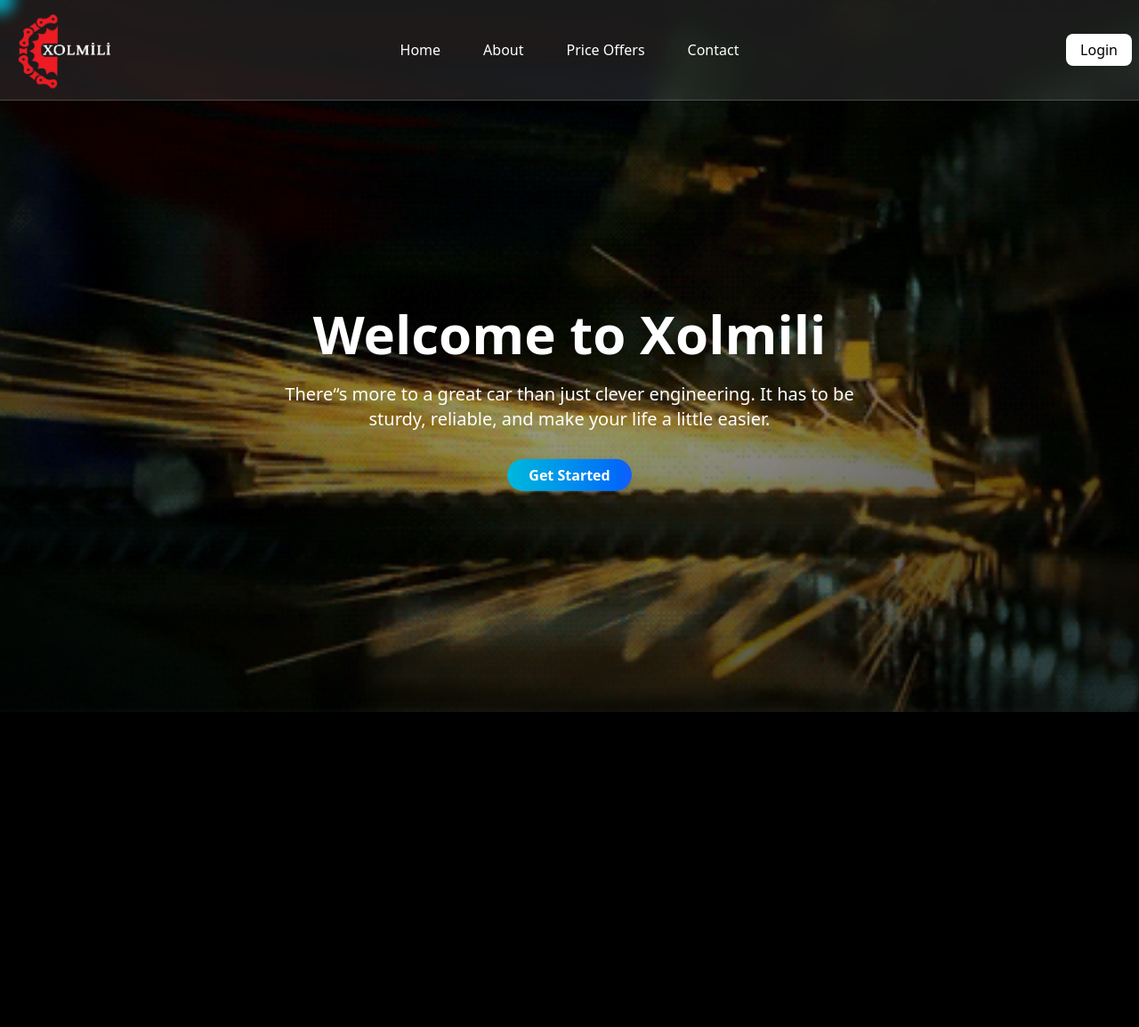
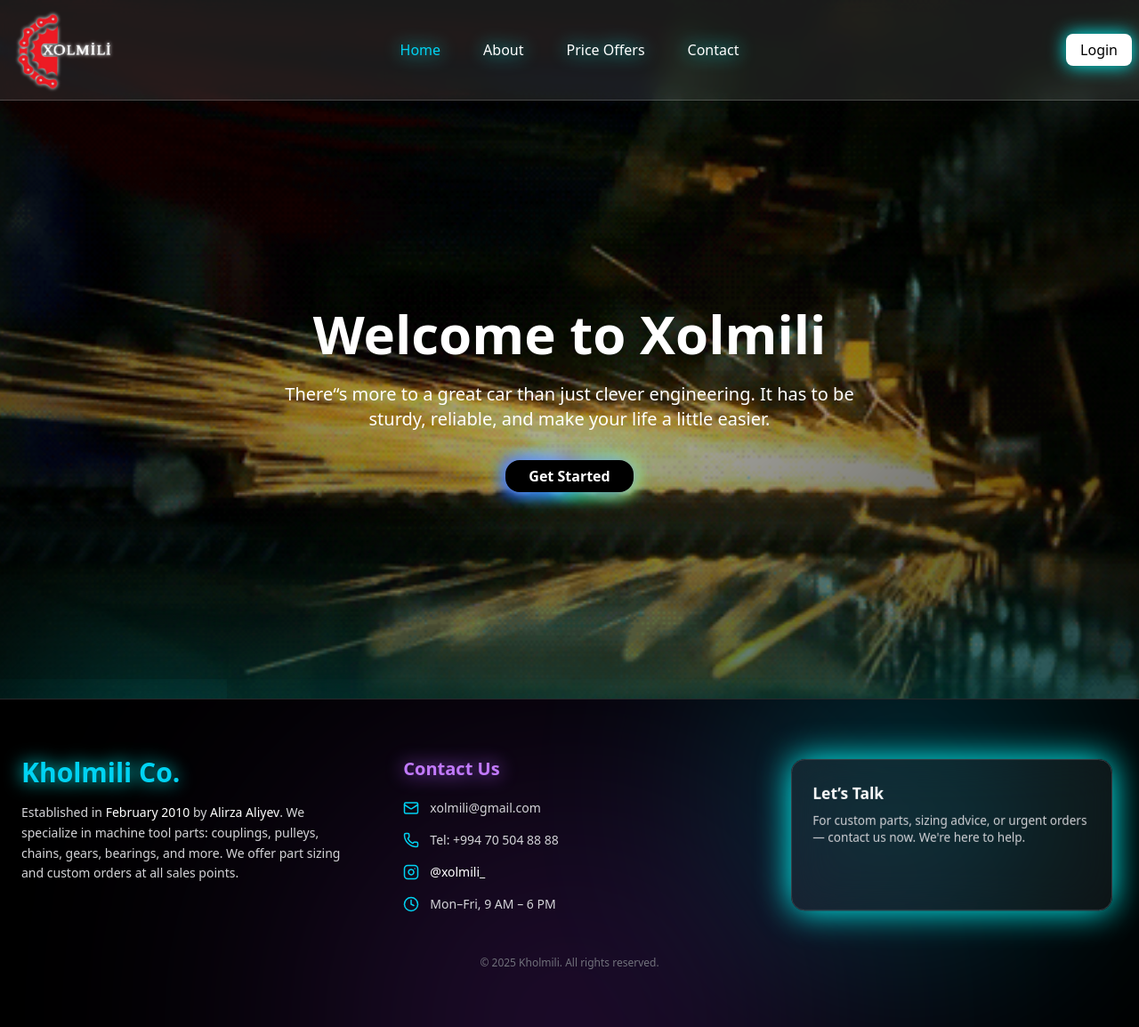
Before and after one commit to hasanasadov/xolmili, a Next.js app: page / in a window 1280 px wide. Shown: the whole page at 89% size. Before the commit the page ends 800 px from the top, so only its background shows below. Built offline with nearby package versions, Linux system fonts and the light colour scheme.

Commit message:
footer added

```diff
--- a/app/globals.css
+++ b/app/globals.css
@@ -120,3 +120,15 @@
     @apply bg-background text-foreground;
   }
 }
+
+.hoverUnderline:hover {
+  content: "";
+  position: absolute;
+  left: 0;
+  right: 0;
+  bottom: -2px;
+  height: 1px;
+  background-color: white;
+  transform: scaleX(0);
+  transition: transform 0.3s ease-in-out;
+}
--- a/app/layout.tsx
+++ b/app/layout.tsx
@@ -3,6 +3,7 @@ import "./globals.css";
 import Navbar from "@/components/shared/Navbar";
 import NeonCursor from "@/components/shared/NeonCursor";
 import { ScrollToTop } from "@/components/shared/ScrollToTop";
+import Footer from "@/components/shared/Footer";
 
 export const metadata: Metadata = {
   title: "Xolmili official website",
@@ -16,11 +17,18 @@ export default function RootLayout({
 }>) {
   return (
     <html lang="en">
+      <head>
+        <link
+          href="https://fonts.googleapis.com/css2?family=Orbitron:wght@500&display=swap"
+          rel="stylesheet"
+        />
+      </head>
       <body className=" bg-black">
         <Navbar />
         <ScrollToTop />
         <NeonCursor />
         <div>{children}</div>
+        <Footer />
       </body>
     </html>
   );
--- a/app/page.tsx
+++ b/app/page.tsx
@@ -1,6 +1,6 @@
 "use client";
 
-import { Button } from "@/components/ui/button";
+import RGBButton from "@/components/shared/RGButton";
 import React from "react";
 
 const HomePage = () => {
@@ -26,12 +26,9 @@ const HomePage = () => {
             There&ldquo;s more to a great car than just clever engineering. It
             has to be sturdy, reliable, and make your life a little easier.
           </p>
-          <Button
-            onClick={() => (window.location.href = "/about")}
-            className="bg-gradient-to-r cursor-pointer duration-500 from-cyan-500 to-blue-600 hover:from-blue-600 hover:to-cyan-500 text-white font-bold py-3 px-6 rounded-full shadow-lg transition-transform transform hover:scale-105 animate-bounce"
-          >
+          <RGBButton onClick={() => (window.location.href = "/contact")}>
             Get Started
-          </Button>
+          </RGBButton>
         </div>
       </div>
     </div>
--- /dev/null
+++ b/components/shared/Footer.tsx
@@ -0,0 +1,97 @@
+"use client";
+
+import { motion } from "framer-motion";
+import { Mail, Instagram, Phone, Clock } from "lucide-react";
+
+export default function Footer() {
+  return (
+    <footer className="relative bg-black text-white px-6 py-16 overflow-hidden border-t border-zinc-800 shadow-[0_-10px_200px_#0ff5]">
+      <div className="container mx-auto relative z-10">
+        {/* Neon glow background effect */}
+        <div className="absolute inset-0 pointer-events-none">
+          <div className="absolute top-0 left-1/2 w-[600px] h-[600px] -translate-x-1/2 bg-purple-500 opacity-20 rounded-full blur-[150px]" />
+          <div className="absolute bottom-0 right-10 w-[400px] h-[400px] bg-cyan-400 opacity-20 rounded-full blur-[120px]" />
+        </div>
+
+        <motion.div
+          initial={{ opacity: 0, y: 60 }}
+          animate={{ opacity: 1, y: 0 }}
+          transition={{ duration: 0.9 }}
+          className="relative z-10  mx-auto grid grid-cols-1 md:grid-cols-3 gap-14"
+        >
+          {/* Company Info */}
+          <div>
+            <h2 className="text-3xl font-extrabold mb-4 text-cyan-400 drop-shadow-[0_0_10px_#0ff]">
+              Kholmili Co.
+            </h2>
+            <p className="text-sm text-zinc-300 leading-relaxed">
+              Established in{" "}
+              <span className="text-white font-medium">February 2010</span> by{" "}
+              <span className="text-white font-medium">Alirza Aliyev</span>. We
+              specialize in machine tool parts: couplings, pulleys, chains,
+              gears, bearings, and more. We offer part sizing and custom orders
+              at all sales points.
+            </p>
+          </div>
+
+          {/* Contact Info */}
+          <div>
+            <h3 className="text-xl font-semibold mb-5 text-purple-400 drop-shadow-[0_0_10px_#a855f7]">
+              Contact Us
+            </h3>
+            <ul className="space-y-4 text-sm text-zinc-300">
+              <li className="flex items-center gap-3">
+                <Mail className="text-cyan-400" size={18} /> xolmili@gmail.com
+              </li>
+              <li className="flex items-center gap-3">
+                <Phone className="text-cyan-400" size={18} /> Tel: +994 70 504
+                88 88
+              </li>
+              <li className="flex items-center gap-3">
+                <Instagram className="text-cyan-400" size={18} />
+                <a
+                  href="https://instagram.com/xolmili_"
+                  target="_blank"
+                  rel="noopener noreferrer"
+                  className="hover:underline text-white"
+                >
+                  @xolmili_
+                </a>
+              </li>
+              <li className="flex items-center gap-3">
+                <Clock className="text-cyan-400" size={18} /> Mon–Fri, 9 AM – 6
+                PM
+              </li>
+            </ul>
+          </div>
+
+          {/* Call to Action */}
+          <motion.div
+            onClick={() => (window.location.href = "/contact")}
+            initial={{ scale: 0.95 }}
+            animate={{ scale: 1 }}
+            transition={{
+              repeat: Infinity,
+              repeatType: "reverse",
+              duration: 0.1,
+            }}
+            className="backdrop-blur-xl cursor-pointer bg-white/5 p-6 rounded-2xl border border-zinc-700 shadow-[0_0_40px_#0ff] hover:shadow-[0_0_60px_#0ff] transition duration-500"
+          >
+            <h3 className="text-lg font-semibold text-white mb-2">
+              Let’s Talk
+            </h3>
+            <p className="text-sm text-zinc-300">
+              For custom parts, sizing advice, or urgent orders — contact us
+              now. We&apos;re here to help.
+            </p>
+          </motion.div>
+        </motion.div>
+
+        {/* Footer Bottom */}
+        <div className="mt-12 text-center text-xs text-zinc-500 relative z-10">
+          © {new Date().getFullYear()} Kholmili. All rights reserved.
+        </div>
+      </div>
+    </footer>
+  );
+}
--- a/components/shared/Navbar.tsx
+++ b/components/shared/Navbar.tsx
@@ -3,26 +3,48 @@ import React from "react";
 import { Button } from "../ui/button";
 import RenderIf from "@/lib/RenderIf";
 import Link from "next/link";
+import { MenuIcon } from "lucide-react";
+import { usePathname } from "next/navigation";
 
 const Navbar = () => {
   const [isDialogOpen, setIsDialogOpen] = React.useState(false);
+  const pathname = usePathname();
+
   return (
     <nav className="sticky p-2 top-0 w-full z-50 bg-white/10 backdrop-blur-md border-b border-white/20">
       <div className="container mx-auto flex justify-between items-center h-24">
-        <div className="w-32" onClick={() => (window.location.href = "/")}>
+        <div
+          className="w-32 drop-shadow-[0_0_2px_#fff]"
+          onClick={() => (window.location.href = "/")}
+        >
           <img src="/logoWhite.png" alt="Logo" />
         </div>
         <div className="hidden md:flex space-x-4">
-          <Button className="text-white" variant="link">
+          <Button
+            className={pathname === "/" ? "text-cyan-400" : "text-white"}
+            variant="link"
+          >
             <Link href="/">Home</Link>
           </Button>
-          <Button className="text-white" variant="link">
+
+          <Button
+            className={pathname === "/about" ? "text-cyan-400" : "text-white"}
+            variant="link"
+          >
             <a href="/about">About</a>
           </Button>
-          <Button className="text-white" variant="link">
+
+          <Button
+            className={pathname === "/price" ? "text-cyan-400" : "text-white"}
+            variant="link"
+          >
             <a href="/price">Price Offers</a>
           </Button>
-          <Button className="text-white" variant="link">
+
+          <Button
+            className={pathname === "/contact" ? "text-cyan-400" : "text-white"}
+            variant="link"
+          >
             <a href="/contact">Contact</a>
           </Button>
         </div>
@@ -33,44 +55,56 @@ const Navbar = () => {
         </div>
         <div className="md:hidden">
           <Button
-            className="text-white"
+            className="text-white "
             variant="ghost"
             onClick={() => setIsDialogOpen(true)}
           >
-            Menu
+            <MenuIcon className="!w-8 !h-8" />
           </Button>
 
           <RenderIf condition={isDialogOpen}>
-            <div className="fixed top-[50vh] inset-0 bg-black bg-opacity-50 flex justify-center items-center z-50">
-              <div className="bg-white p-4 rounded-lg w-3/4 max-w-md">
-                <div className="flex justify-between items-center mb-4">
-                  <h2 className="text-lg font-bold">Menu</h2>
-                  <button
-                    className="text-black"
-                    onClick={() => setIsDialogOpen(false)}
-                  >
-                    Close
-                  </button>
-                </div>
-                <div className="flex flex-col space-y-2">
-                  <Link href="/" className="text-black hover:underline">
-                    Home
-                  </Link>
-                  <a href="/about" className="text-black hover:underline">
-                    About
-                  </a>
-                  <a href="/price" className="text-black hover:underline">
-                    Price Offers
-                  </a>
-                  <a href="/contact" className="text-black hover:underline">
-                    Contact
-                  </a>
-                  <Button
-                    className="bg-black text-white hover:bg-gray-800 mt-4"
-                    onClick={() => setIsDialogOpen(false)}
-                  >
-                    Login
-                  </Button>
+            <div
+              onClick={() => setIsDialogOpen(false)}
+              className="fixed top-0 right-0 h-screen w-screen bg-black/50 z-50 "
+            >
+              <div className="z-[99999999] px-20 py-12 rounded-2xl absolute top-1/2 right-1/2 translate-x-1/2 -translate-y-1/2   bg-white  shadow-lg transition-transform transform duration-300 ease-in-out">
+                <div className="flex flex-col items-center justify-between gap-16 h-full">
+                  <div className="text-4xl font-bold text-center">Menu</div>
+                  <div className="flex flex-col space-y-6 mt-4 items-center !text-3xl">
+                    <Button
+                      className="text-cyan-700"
+                      variant="link"
+                      onClick={() => setIsDialogOpen(false)}
+                    >
+                      <Link href="/">Home</Link>
+                    </Button>
+                    <Button
+                      variant="link"
+                      onClick={() => setIsDialogOpen(false)}
+                    >
+                      <a href="/about">About</a>
+                    </Button>
+                    <Button
+                      variant="link"
+                      onClick={() => setIsDialogOpen(false)}
+                    >
+                      <a href="/price">Price Offers</a>
+                    </Button>
+                    <Button
+                      variant="link"
+                      onClick={() => setIsDialogOpen(false)}
+                    >
+                      <a href="/contact">Contact</a>
+                    </Button>
+                  </div>
+                  <div>
+                    <Button
+                      variant={"default"}
+                      onClick={() => setIsDialogOpen(false)}
+                    >
+                      Close
+                    </Button>
+                  </div>
                 </div>
               </div>
             </div>
--- a/components/shared/NeonCursor.tsx
+++ b/components/shared/NeonCursor.tsx
@@ -2,25 +2,47 @@
 
 import { useEffect, useState } from "react";
 
+interface Position {
+  x: number;
+  y: number;
+}
+
 export default function NeonCursor() {
-  const [position, setPosition] = useState({ x: 0, y: 0 });
+  const [trail, setTrail] = useState<Position[]>([]);
 
   useEffect(() => {
     const moveHandler = (e: MouseEvent) => {
-      setPosition({ x: e.clientX, y: e.clientY });
+      setTrail((prev) => {
+        const newTrail = [...prev, { x: e.clientX, y: e.clientY }];
+        return newTrail.slice(-8); // Keep last 20 positions
+      });
     };
     window.addEventListener("mousemove", moveHandler);
     return () => window.removeEventListener("mousemove", moveHandler);
   }, []);
 
   return (
+    <>
+      {trail.map((pos, index) => (
         <div
+          key={index}
           className="fixed top-0 left-0 pointer-events-none z-[9999]"
           style={{
-        transform: `translate(${position.x}px, ${position.y}px)`,
+            transform: `translate(${pos.x}px, ${pos.y}px)`,
           }}
         >
-      <div className="w-8 h-8 rounded-full bg-cyan-400 blur-sm animate-pulse -translate-x-4 -translate-y-4" />
+          <div
+            className="w-6 h-6 rounded-full bg-cyan-400 blur-md"
+            style={{
+              opacity: (index + 1) / trail.length, // Fading effect
+              transform: `translate(-50%, -50%) scale(${
+                1 - index / trail.length
+              })`,
+              transition: "transform 0.05s, opacity 0.05s",
+            }}
+          />
         </div>
+      ))}
+    </>
   );
 }
--- /dev/null
+++ b/components/shared/RGButton.tsx
@@ -0,0 +1,29 @@
+import { Button } from "@/components/ui/button";
+import { cn } from "@/lib/utils";
+
+export default function RGBButton({
+  children,
+  className,
+  ...props
+}: React.ButtonHTMLAttributes<HTMLButtonElement> & {
+  children: React.ReactNode;
+  className?: string;
+}) {
+  return (
+    <div className="relative group  hover:scale-105 transition-transform duration-300">
+      <div className="absolute -inset-1 rounded-2xl bg-[conic-gradient(from_0deg,red,orange,yellow,lime,cyan,blue,violet,red)] blur-sm animate-spinSlow opacity-80 group-hover:blur-md group-hover:opacity-100 transition-all duration-700" />
+
+      <Button
+        {...props}
+        className={cn(
+          "relative z-10 rounded-2xl px-6 py-3 font-bold text-white hover:cursor-pointer",
+          "bg-black border-2 border-transparent hover:shadow-xl transition-all duration-300",
+          "shadow-[0_0_15px_rgba(255,0,255,0.4)] hover:shadow-[0_0_25px_rgba(0,255,255,0.6)]",
+          className
+        )}
+      >
+        {children}
+      </Button>
+    </div>
+  );
+}
--- a/components/ui/button.tsx
+++ b/components/ui/button.tsx
@@ -1,11 +1,11 @@
-import * as React from "react"
-import { Slot } from "@radix-ui/react-slot"
-import { cva, type VariantProps } from "class-variance-authority"
+import * as React from "react";
+import { Slot } from "@radix-ui/react-slot";
+import { cva, type VariantProps } from "class-variance-authority";
 
-import { cn } from "@/lib/utils"
+import { cn } from "@/lib/utils";
 
 const buttonVariants = cva(
-  "inline-flex items-center justify-center gap-2 whitespace-nowrap rounded-md text-md font-medium transition-all disabled:pointer-events-none disabled:opacity-50 [&_svg]:pointer-events-none [&_svg:not([class*='size-'])]:size-4 shrink-0 [&_svg]:shrink-0 outline-none focus-visible:border-ring focus-visible:ring-ring/50 focus-visible:ring-[3px] aria-invalid:ring-destructive/20 dark:aria-invalid:ring-destructive/40 aria-invalid:border-destructive",
+  "inline-flex drop-shadow-[0_0_10px_#0ff]  items-center justify-center gap-2 whitespace-nowrap rounded-md text-md font-medium transition-all disabled:pointer-events-none disabled:opacity-50 [&_svg]:pointer-events-none [&_svg:not([class*='size-'])]:size-4 shrink-0 [&_svg]:shrink-0 outline-none focus-visible:border-ring focus-visible:ring-ring/50 focus-visible:ring-[3px] aria-invalid:ring-destructive/20 dark:aria-invalid:ring-destructive/40 aria-invalid:border-destructive",
   {
     variants: {
       variant: {
@@ -19,7 +19,10 @@ const buttonVariants = cva(
           "bg-secondary text-secondary-foreground shadow-xs hover:bg-secondary/80",
         ghost:
           "hover:bg-accent hover:text-accent-foreground dark:hover:bg-accent/50",
-        link: "text-primary underline-offset-4 hover:underline",
+        link: `relative text-primary no-underline after:content-['']
+        after:absolute after:left-0 after:right-0 after:bottom-[-2px]
+        after:h-[1px] after:bg-current after:scale-x-0 after:transition-transform
+        after:duration-300 after:ease-in-out hover:after:scale-x-100 after:origin-left`,
       },
       size: {
         default: "h-9 px-4 py-2 has-[>svg]:px-3",
@@ -33,7 +36,7 @@ const buttonVariants = cva(
       size: "default",
     },
   }
-)
+);
 
 function Button({
   className,
@@ -43,9 +46,9 @@ function Button({
   ...props
 }: React.ComponentProps<"button"> &
   VariantProps<typeof buttonVariants> & {
-    asChild?: boolean
+    asChild?: boolean;
   }) {
-  const Comp = asChild ? Slot : "button"
+  const Comp = asChild ? Slot : "button";
 
   return (
     <Comp
@@ -53,7 +56,7 @@ function Button({
       className={cn(buttonVariants({ variant, size, className }))}
       {...props}
     />
-  )
+  );
 }
 
-export { Button, buttonVariants }
+export { Button, buttonVariants };
```
Lines whose indentation alone changed are shown as unchanged.
